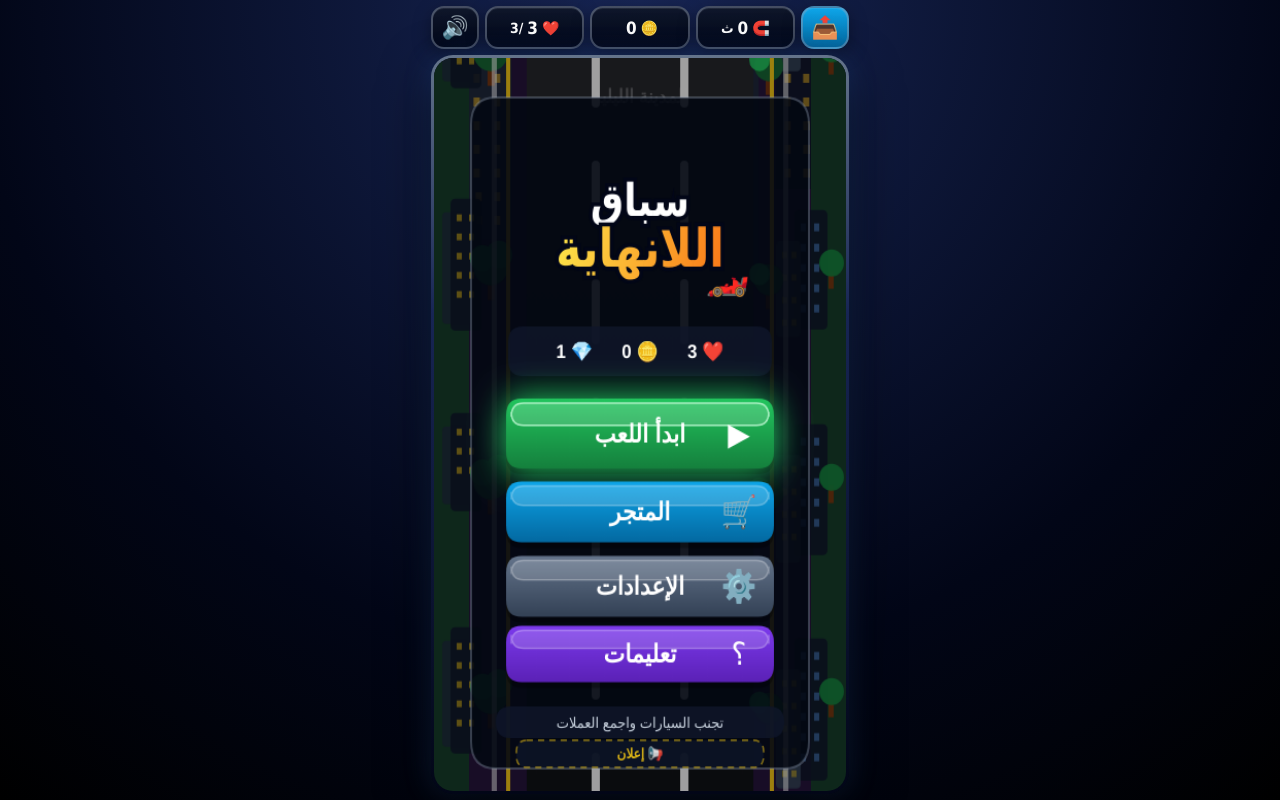
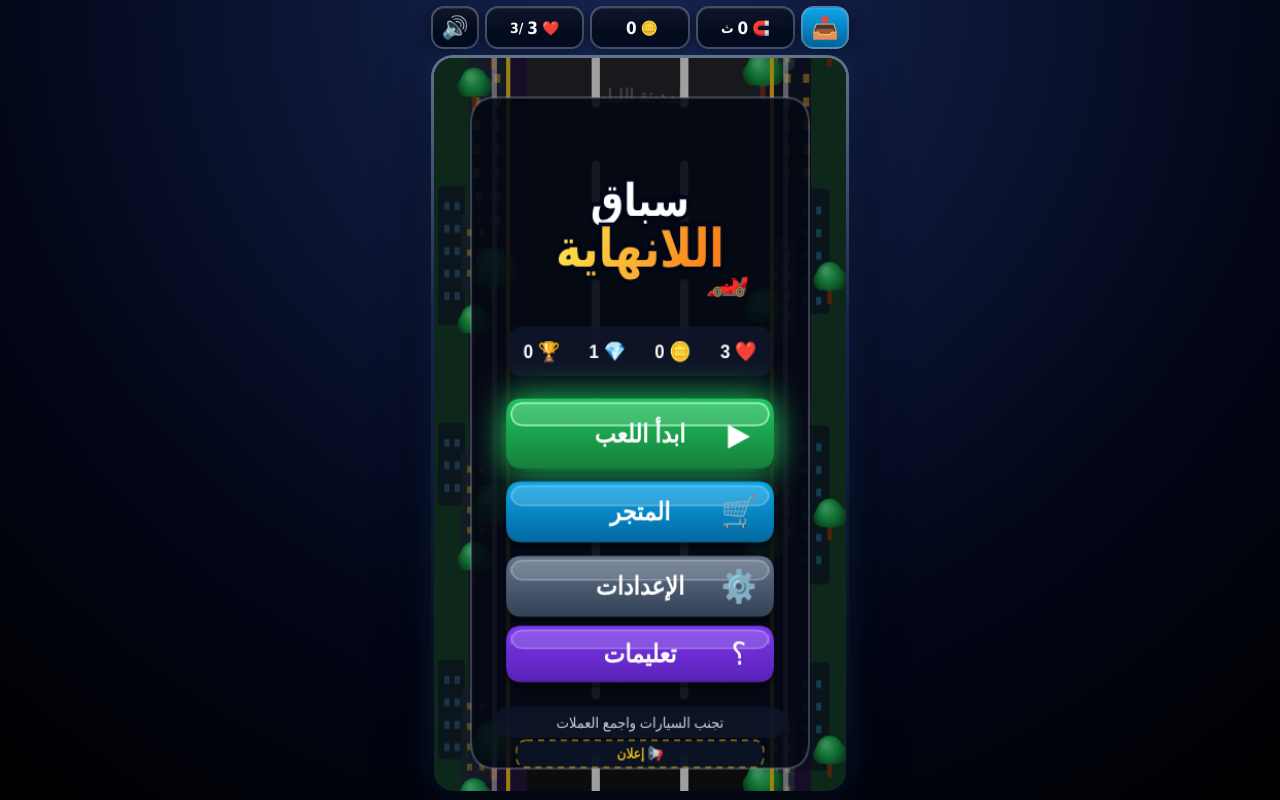
Before and after one commit to NovaGamesX/novagamesx.github.io, a plain HTML site: page index.html in a window 1280 px wide. Drawn offline with Linux system fonts and the light colour scheme.

Commit message:
Update index.html

```diff
--- a/index.html
+++ b/index.html
@@ -205,46 +205,47 @@ function rr(x,y,w,h,r){ctx.beginPath();ctx.moveTo(x+r,y);ctx.lineTo(x+w-r,y);ctx
 function panel(x,y,w,h,r=24){ctx.fillStyle='rgba(3,7,18,.88)';rr(x,y,w,h,r);ctx.fill();ctx.strokeStyle='rgba(148,163,184,.35)';ctx.lineWidth=2;rr(x,y,w,h,r);ctx.stroke()}
 function city(){let th=themes[(level-1)%themes.length];ctx.fillStyle=th.sky;ctx.fillRect(0,0,GAME_W,GAME_H);cityOffset=(cityOffset+obstacleSpeed*.22*deltaScale)%90;let count=lowPowerMode?7:11;for(let i=0;i<count;i++){let x=(i*60-cityOffset)%500-70,h=lowPowerMode?70+(i*31%90):75+(i*43%130);ctx.fillStyle=i%2?'rgba(15,23,42,.9)':'rgba(30,41,59,.9)';ctx.fillRect(x,0,44,h);if(!lowPowerMode){ctx.fillStyle='rgba(251,191,36,.55)';for(let y=14;y<h-10;y+=21){ctx.fillRect(x+9,y,6,8);ctx.fillRect(x+27,y,6,8)}}}}
 function drawSideDecor(){
-  decorOffset=(decorOffset+obstacleSpeed*.55*deltaScale)%190;
+  decorOffset=(decorOffset+obstacleSpeed*.58*deltaScale)%210;
 
-  for(let y=-190+decorOffset;y<GAME_H+130;y+=190){
-    // يسار: مبنى خلفي + أشجار أمامية
-    let leftH=58+((Math.floor(y)+90)%55);
-    ctx.fillStyle='rgba(30,41,59,.82)';
-    rr(8,y+20,28,leftH,4);ctx.fill();
-    ctx.fillStyle='rgba(15,23,42,.9)';
-    rr(16,y+8,30,leftH+18,5);ctx.fill();
-    ctx.fillStyle='rgba(250,204,21,.55)';
-    for(let wy=y+22;wy<y+leftH;wy+=17){ctx.fillRect(22,wy,5,6);ctx.fillRect(34,wy,5,6)}
+  for(let y=-210+decorOffset;y<GAME_H+150;y+=210){
+    // مباني + أشجار من الجهتين بشكل متنوع
+    let leftH1=70+((Math.floor(y)+80)%65);
+    let leftH2=55+((Math.floor(y)*2+30)%55);
+    ctx.fillStyle='rgba(15,23,42,.72)';rr(4,y+10,26,leftH1,4);ctx.fill();
+    ctx.fillStyle='rgba(30,41,59,.82)';rr(26,y+34,30,leftH2,5);ctx.fill();
+    ctx.fillStyle='rgba(96,165,250,.35)';
+    for(let wy=y+24;wy<y+leftH1;wy+=20){ctx.fillRect(10,wy,5,7);ctx.fillRect(20,wy,5,7)}
+    ctx.fillStyle='rgba(250,204,21,.45)';
+    for(let wy=y+48;wy<y+leftH2+20;wy+=18){ctx.fillRect(32,wy,5,6);ctx.fillRect(44,wy,5,6)}
+    drawTree(58,y+82,1.08);
+    drawTree(39,y+128,.78);
 
-    // شجرة كبيرة يسار بطبقات
-    ctx.fillStyle='rgba(120,53,15,.95)';ctx.fillRect(52,y+76,7,22);
-    ctx.fillStyle='rgba(22,101,52,.98)';
-    ctx.beginPath();ctx.arc(55,y+68,17,0,Math.PI*2);ctx.fill();
-    ctx.fillStyle='rgba(21,128,61,.95)';
-    ctx.beginPath();ctx.arc(47,y+61,12,0,Math.PI*2);ctx.fill();
-    ctx.beginPath();ctx.arc(63,y+58,13,0,Math.PI*2);ctx.fill();
-
-    // يمين: مبنيان مختلفان + أشجار أمامية
-    let rightH=68+((Math.floor(y)*3+40)%70);
-    ctx.fillStyle='rgba(15,23,42,.9)';
-    rr(350,y+18,32,rightH,5);ctx.fill();
-    ctx.fillStyle='rgba(51,65,85,.92)';
-    rr(332,y+45,24,Math.max(40,rightH-20),4);ctx.fill();
-    ctx.fillStyle='rgba(96,165,250,.45)';
-    for(let wy=y+30;wy<y+rightH;wy+=18){ctx.fillRect(356,wy,5,7);ctx.fillRect(369,wy,5,7)}
+    let rightH1=82+((Math.floor(y)*3+20)%75);
+    let rightH2=60+((Math.floor(y)+110)%60);
+    ctx.fillStyle='rgba(15,23,42,.78)';rr(350,y+12,34,rightH1,5);ctx.fill();
+    ctx.fillStyle='rgba(51,65,85,.82)';rr(322,y+54,28,rightH2,5);ctx.fill();
+    ctx.fillStyle='rgba(56,189,248,.38)';
+    for(let wy=y+28;wy<y+rightH1;wy+=20){ctx.fillRect(357,wy,5,7);ctx.fillRect(371,wy,5,7)}
     ctx.fillStyle='rgba(250,204,21,.45)';
-    for(let wy=y+55;wy<y+rightH+15;wy+=20){ctx.fillRect(338,wy,5,6);ctx.fillRect(347,wy,5,6)}
-
-    // أشجار يمين بأحجام مختلفة
-    ctx.fillStyle='rgba(120,53,15,.95)';ctx.fillRect(322,y+88,6,18);ctx.fillRect(383,y+72,5,16);
-    ctx.fillStyle='rgba(22,101,52,.98)';
-    ctx.beginPath();ctx.arc(325,y+80,14,0,Math.PI*2);ctx.fill();
-    ctx.fillStyle='rgba(34,197,94,.9)';
-    ctx.beginPath();ctx.arc(316,y+75,10,0,Math.PI*2);ctx.fill();
-    ctx.fillStyle='rgba(21,128,61,.95)';
-    ctx.beginPath();ctx.arc(386,y+65,12,0,Math.PI*2);ctx.fill();
+    for(let wy=y+68;wy<y+rightH2+45;wy+=18){ctx.fillRect(329,wy,5,6);ctx.fillRect(341,wy,5,6)}
+    drawTree(319,y+116,.92);
+    drawTree(384,y+90,.76);
   }
+}
+function drawTree(x,y,s=1){
+  ctx.save();
+  ctx.translate(x,y);ctx.scale(s,s);
+  ctx.fillStyle='rgba(120,53,15,.95)';rr(-3,10,6,22,2);ctx.fill();
+  let g=ctx.createRadialGradient(-4,-7,3,0,0,22);
+  g.addColorStop(0,'rgba(74,222,128,.95)');
+  g.addColorStop(.55,'rgba(22,163,74,.96)');
+  g.addColorStop(1,'rgba(20,83,45,.98)');
+  ctx.fillStyle=g;
+  ctx.beginPath();ctx.arc(0,0,17,0,Math.PI*2);ctx.fill();
+  ctx.beginPath();ctx.arc(-10,5,11,0,Math.PI*2);ctx.fill();
+  ctx.beginPath();ctx.arc(11,4,12,0,Math.PI*2);ctx.fill();
+  ctx.fillStyle='rgba(255,255,255,.08)';ctx.beginPath();ctx.arc(-6,-7,6,0,Math.PI*2);ctx.fill();
+  ctx.restore();
 }
 function bg(){let th=themes[(level-1)%themes.length];city();let g=ctx.createLinearGradient(0,70,0,GAME_H);g.addColorStop(0,th.road1);g.addColorStop(1,th.road2);ctx.fillStyle=g;ctx.fillRect(90,0,220,GAME_H);ctx.fillStyle=th.side;ctx.fillRect(0,0,34,GAME_H);ctx.fillRect(366,0,34,GAME_H);drawSideDecor();ctx.fillStyle='rgba(255,255,255,.55)';ctx.fillRect(56,0,5,GAME_H);ctx.fillRect(339,0,5,GAME_H);ctx.fillStyle='rgba(250,204,21,.95)';ctx.fillRect(70,0,4,GAME_H);ctx.fillRect(326,0,4,GAME_H);roadLineOffset+=obstacleSpeed*deltaScale;if(roadLineOffset>90)roadLineOffset=0;ctx.fillStyle='rgba(255,255,255,.95)';for(let y=-80+roadLineOffset;y<GAME_H;y+=105){rr(153,y,8,58,4);ctx.fill();rr(239,y,8,58,4);ctx.fill()}ctx.fillStyle='rgba(255,255,255,.28)';ctx.font='bold 17px Arial';ctx.textAlign='center';ctx.fillText(tr(th.name),200,40);ctx.textAlign='start'}
 function car(x,y,w,h,body,glass='#111827',stripe=true,type='sport'){
@@ -394,7 +395,7 @@ function home(){
   rr(72,238,256,44,14);ctx.fill();
   ctx.fillStyle='white';
   ctx.font='bold 17px Arial';
-  ctx.fillText('❤️ 3      🪙 '+coins+'      💎 '+unlockedCars.length,200,266);
+  ctx.fillText('❤️ 3      🪙 '+coins+'      💎 '+unlockedCars.length+'      🏆 '+bestScore,200,266);
 
   // زر ابدأ فقط: حركة + إضاءة
   bigButton(70,300,260,62,t('ابدأ اللعب','Start Game'),'▶','#22c55e','#15803d','start');
```
